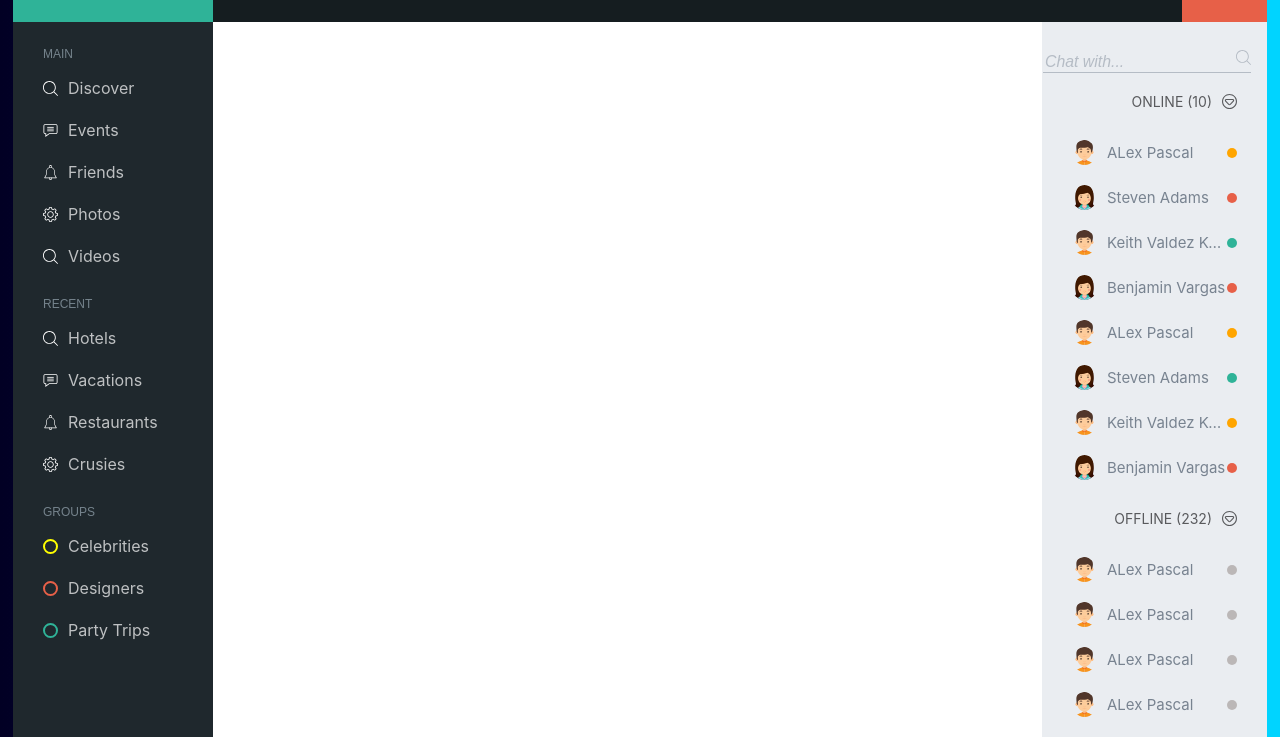
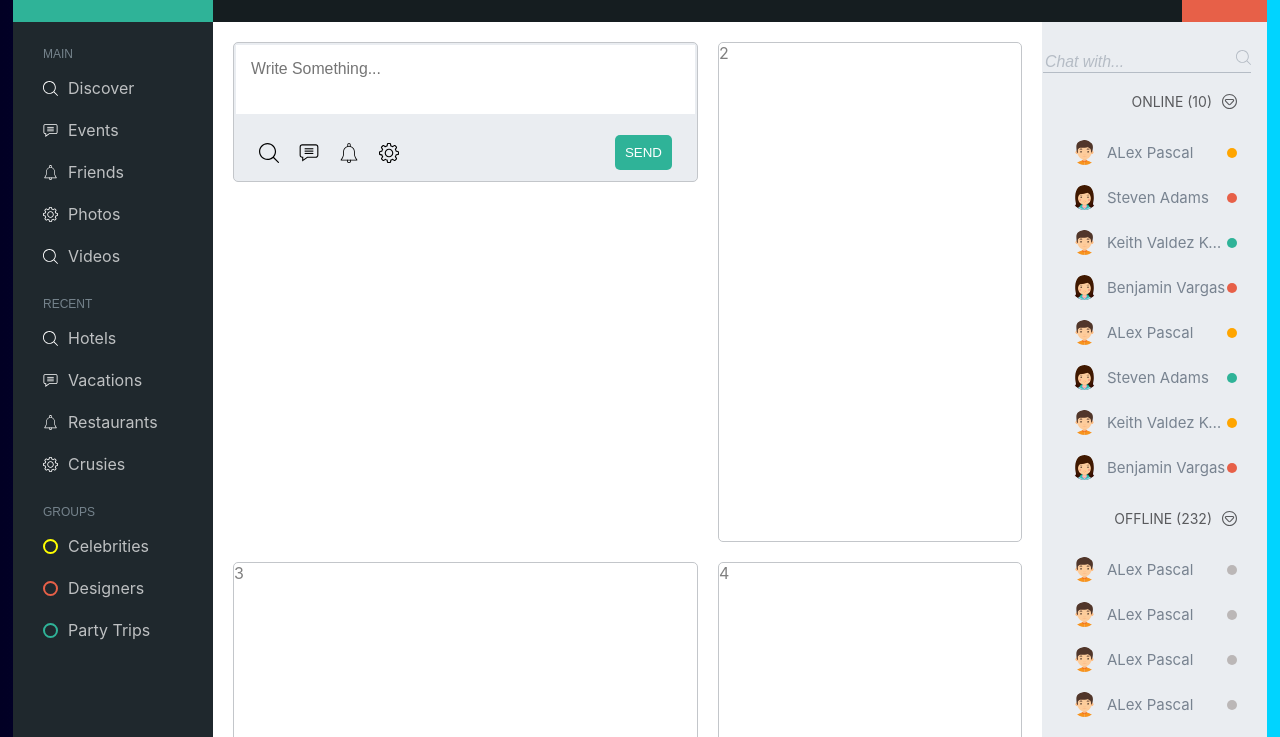
Before and after one commit to nagamanikanta-satyanarayana/css-template-design, a plain HTML site: page index.html in a window 1280 px wide. Shown: the part 63-800 px from the top of the page. Drawn offline with Linux system fonts and the light colour scheme.

Commit message:
createing post related layout added

```diff
--- a/assets/css/_utils.scss
+++ b/assets/css/_utils.scss
@@ -26,10 +26,28 @@
   cursor: pointer;
 }
 
-.icon-bg {
+.icon-md {
+  width: 20px;
+  height: 20px;
+  cursor: pointer;
+}
+
+.icon-lg {
   cursor: pointer;
   width: 25px;
   height: 25px;
+}
+
+.btn {
+  background-color: $green-color;
+  color: white;
+  outline: none;
+  border: none;
+  padding: 10px;
+  border-radius: 5px;
+  &:hover {
+    background-color: #2da78e;
+  }
 }
 
 .badge {
--- /dev/null
+++ b/assets/css/content.scss
@@ -0,0 +1,40 @@
+.content {
+  color: gray;
+  max-height: calc(100vh - 85px);
+  overflow: auto;
+  grid-area: content;
+  background-color: white;
+  padding: 20px;
+  display: grid;
+  grid-template-columns: repeat(2, minmax(auto, 1fr));
+  grid-auto-flow: row dense;
+  grid-gap: 20px;
+  .box {
+    border-width: 1px;
+    border-color: #c3c6ca;
+    border-radius: 5px;
+    border-style: solid;
+    height: 500px;
+  }
+  .create-post {
+    background-color: #eaedf1;
+    height: 140px;
+    textarea {
+      margin: 2px;
+      padding: 15px 15px 0 15px;
+      border: none;
+      outline: none;
+      resize: none;
+    }
+    .options {
+      img {
+        margin-right: 20px;
+      }
+    }
+    .create-options {
+      display: flex;
+      justify-content: space-between;
+      padding: 15px 25px;
+    }
+  }
+}
--- a/assets/css/index.scss
+++ b/assets/css/index.scss
@@ -2,6 +2,7 @@
 @import "utils";
 @import "chat";
 @import "menu";
+@import "content";
 
 .container {
   margin: auto;
@@ -27,11 +28,6 @@
         width: 140px;
       }
     }
-  }
-
-  .content {
-    grid-area: content;
-    background-color: white;
   }
 
   .nav-menu {
--- a/index.html
+++ b/index.html
@@ -37,7 +37,7 @@
         </div>
       </div>
       <div class="add-new flex-center">
-        <img class="icon-bg" src="assets/img/add.svg" />
+        <img class="icon-lg" src="assets/img/add.svg" />
       </div>
     </div>
     <!-- left side fixed menu -->
@@ -121,7 +121,30 @@
     </div>
 
     <!-- Main content -->
-    <div class="content">content</div>
+    <div class="content">
+      <div class="box create-post">
+        <textarea
+          placeholder="Write Something..."
+          rows="3"
+          cols="45"
+        ></textarea>
+        <div class="create-options">
+          <div class="options flex-center">
+            <img class="icon-md" src="assets/img/magnifying-glass-black.svg" />
+            <img class="icon-md" src="assets/img/comment-black.svg" />
+            <img class="icon-md" src="assets/img/notification-black.svg" />
+            <img class="icon-md" src="assets/img/settings-black.svg" />
+          </div>
+          <button class="btn">
+            SEND
+          </button>
+        </div>
+      </div>
+      <div class="box">2</div>
+      <div class="box">3</div>
+      <div class="box">4</div>
+      <div class="box">5</div>
+    </div>
 
     <!-- right side chat -->
     <div class="chat">
```
Also changed, not shown: assets/css/content.css (added), assets/css/index.css, assets/img/comment-black.svg (added), assets/img/magnifying-glass-black.svg (added), assets/img/notification-black.svg (added), assets/img/settings-black.svg (added), 2 other files.
